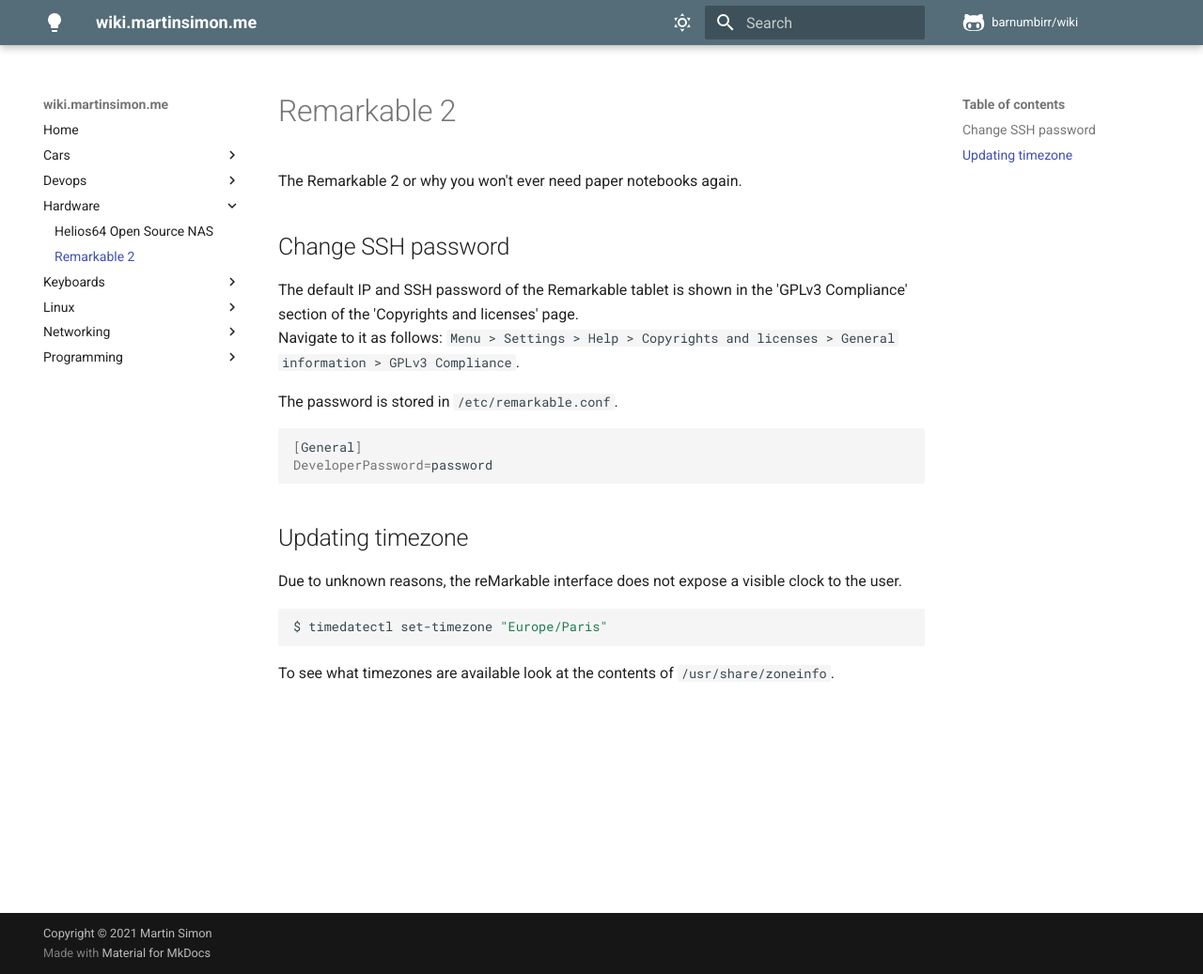
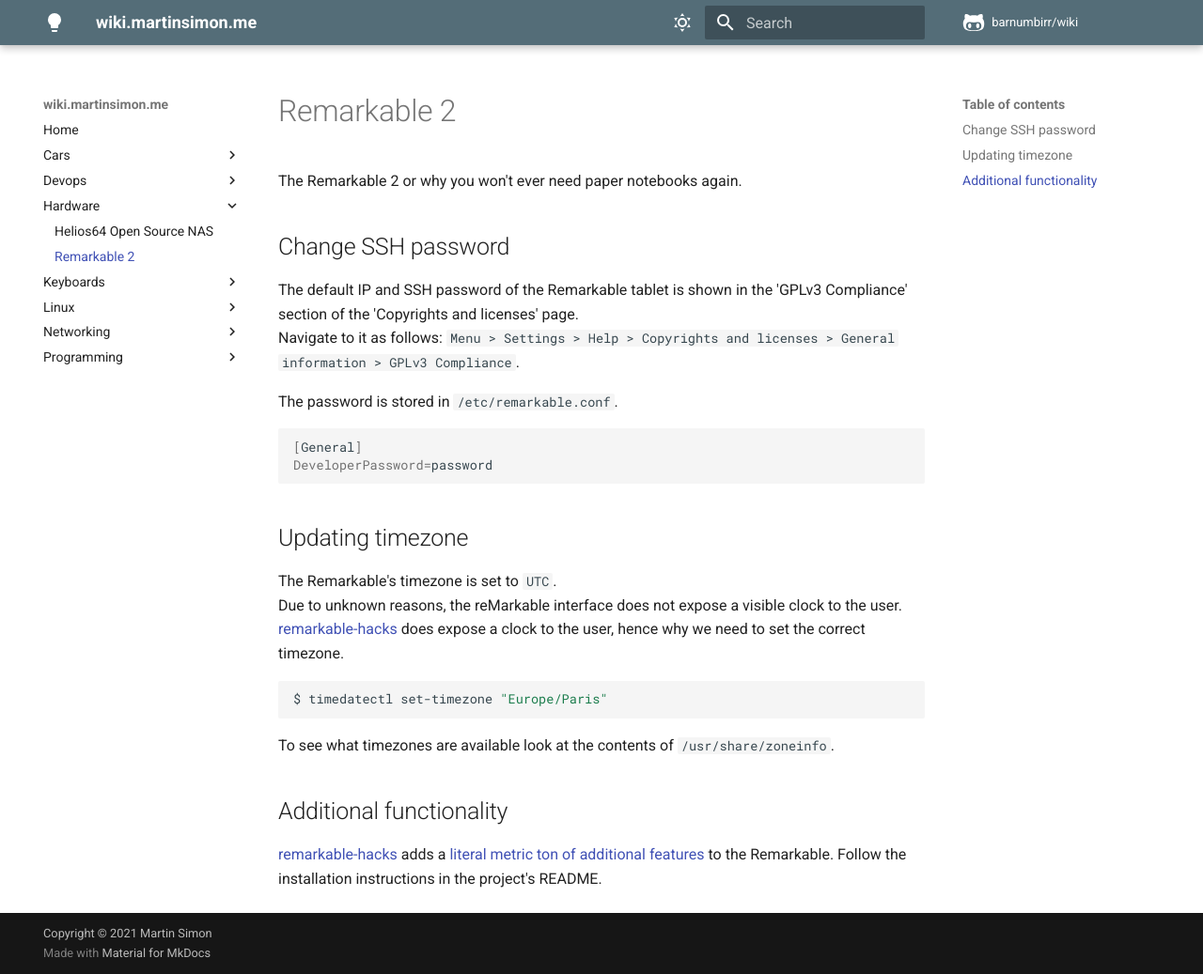
Before and after one commit to barnumbirr/wiki, an MkDocs documentation site: the page built from docs/hardware/remarkable2.md, in a window 1280 px wide and 1037 px high. Shown: the whole window at 94% size. Built offline with MkDocs 1.6.1 and Material for MkDocs 9.7.7, drawn with Linux system fonts in a browser that asks for light colours; comment, search, counter and statistics services are not loaded.

Commit message:
more Remarkable2 information

````diff
--- a/docs/hardware/remarkable2.md
+++ b/docs/hardware/remarkable2.md
@@ -22,8 +22,10 @@
 
 ## Updating timezone
 
+The Remarkable's timezone is set to `UTC`.
 Due to unknown reasons, the reMarkable interface does not expose a visible
-clock to the user.
+clock to the user. [remarkable-hacks](#additional-functionality) does expose a
+clock to the user, hence why we need to set the correct timezone.
 
 ```bash
 $ timedatectl set-timezone "Europe/Paris"
@@ -31,3 +33,10 @@
 
 To see what timezones are available look at the contents of
 `/usr/share/zoneinfo`.
+
+## Additional functionality
+
+[remarkable-hacks](https://github.com/ddvk/remarkable-hacks) adds a [literal
+metric ton of
+additional features](https://github.com/ddvk/remarkable-hacks#quick-doc) to the
+Remarkable. Follow the installation instructions in the project's README.
````
